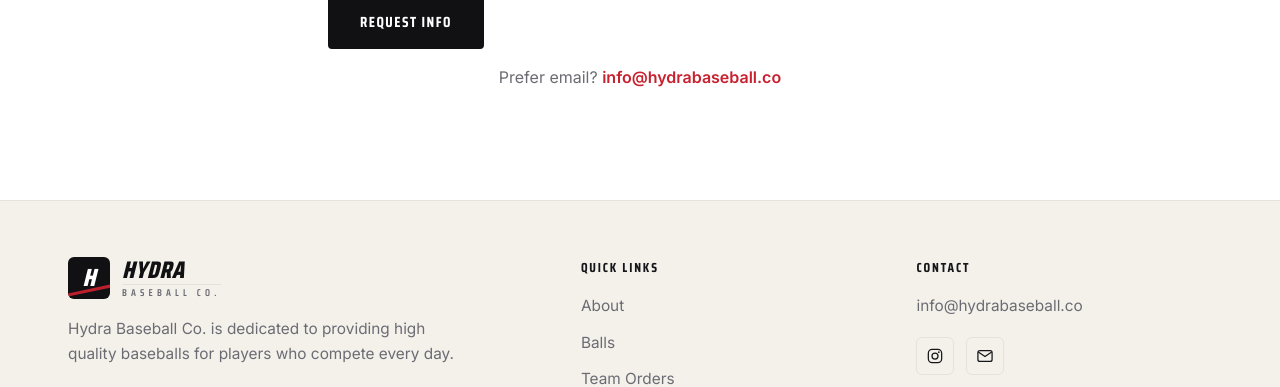
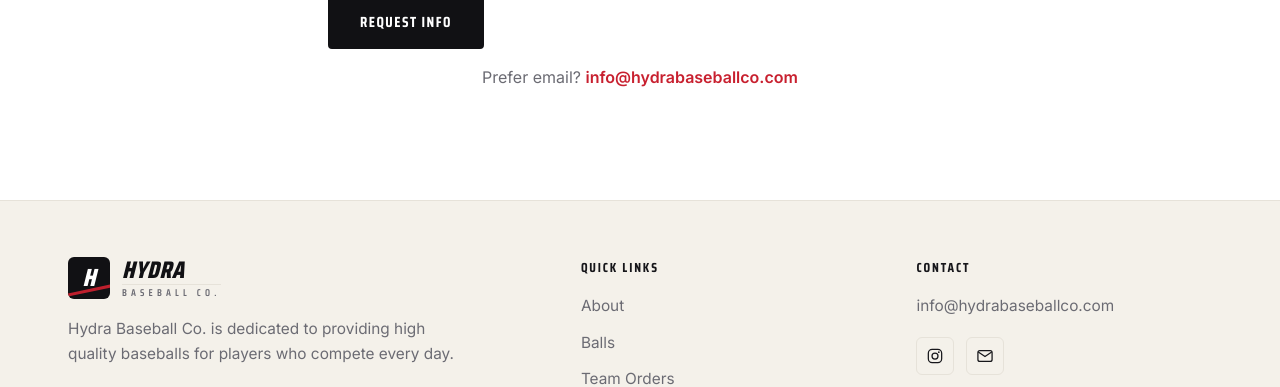
Before and after one commit to hudockben/Hydrabaseballco, a Next.js app: page / in a window 1280 px wide. Shown: the part 2222-2609 px from the top of the page. Built offline with nearby package versions, Linux system fonts and the light colour scheme.

Commit message:
Update contact email to info@hydrabaseballco.com; slideshow to 2s
Co-Authored-By: Claude Opus 4.8 <noreply@anthropic.com>
Claude-Session: https://claude.ai/code/session_017LZ3Uv7YiG3yTjpcJLQd2q

```diff
--- a/app/page.tsx
+++ b/app/page.tsx
@@ -274,7 +274,7 @@ export default function HomePage() {
           </form>
 
           <p className="orders__note">
-            Prefer email? <a href="mailto:info@hydrabaseball.co">info@hydrabaseball.co</a>
+            Prefer email? <a href="mailto:info@hydrabaseballco.com">info@hydrabaseballco.com</a>
           </p>
         </div>
       </section>
@@ -300,12 +300,12 @@ export default function HomePage() {
 
           <div className="footer__col">
             <h4>Contact</h4>
-            <a href="mailto:info@hydrabaseball.co">info@hydrabaseball.co</a>
+            <a href="mailto:info@hydrabaseballco.com">info@hydrabaseballco.com</a>
             <div className="footer__social">
               <a href="https://instagram.com/hydrabaseballco" aria-label="Instagram" target="_blank" rel="noreferrer">
                 {IconInstagram}
               </a>
-              <a href="mailto:info@hydrabaseball.co" aria-label="Email us">
+              <a href="mailto:info@hydrabaseballco.com" aria-label="Email us">
                 {IconMail}
               </a>
             </div>
--- a/public/script.js
+++ b/public/script.js
@@ -87,7 +87,7 @@
         active[idx].classList.add('is-active');
         if (dots[idx]) { dots[idx].classList.add('is-active'); }
       }
-      function start() { if (!reduce) { timer = window.setInterval(function () { go(idx + 1); }, 3000); } }
+      function start() { if (!reduce) { timer = window.setInterval(function () { go(idx + 1); }, 2000); } }
       function stop() { if (timer) { window.clearInterval(timer); timer = null; } }
       function restart() { stop(); start(); }
 
@@ -134,7 +134,7 @@
         ''
       ];
       var href =
-        'mailto:info@hydrabaseball.co' +
+        'mailto:info@hydrabaseballco.com' +
         '?subject=' + encodeURIComponent(subject) +
         '&body=' + encodeURIComponent(bodyLines.join('\n'));
 
```
